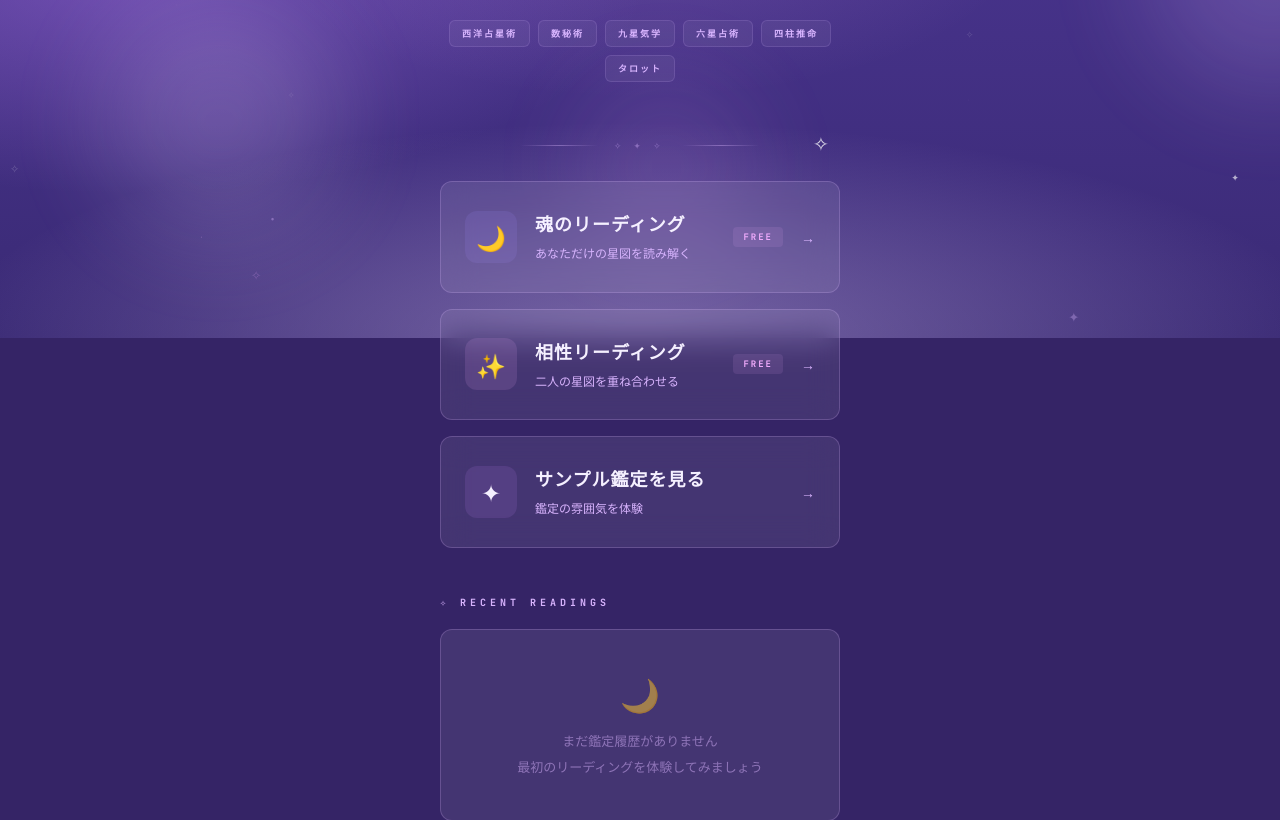
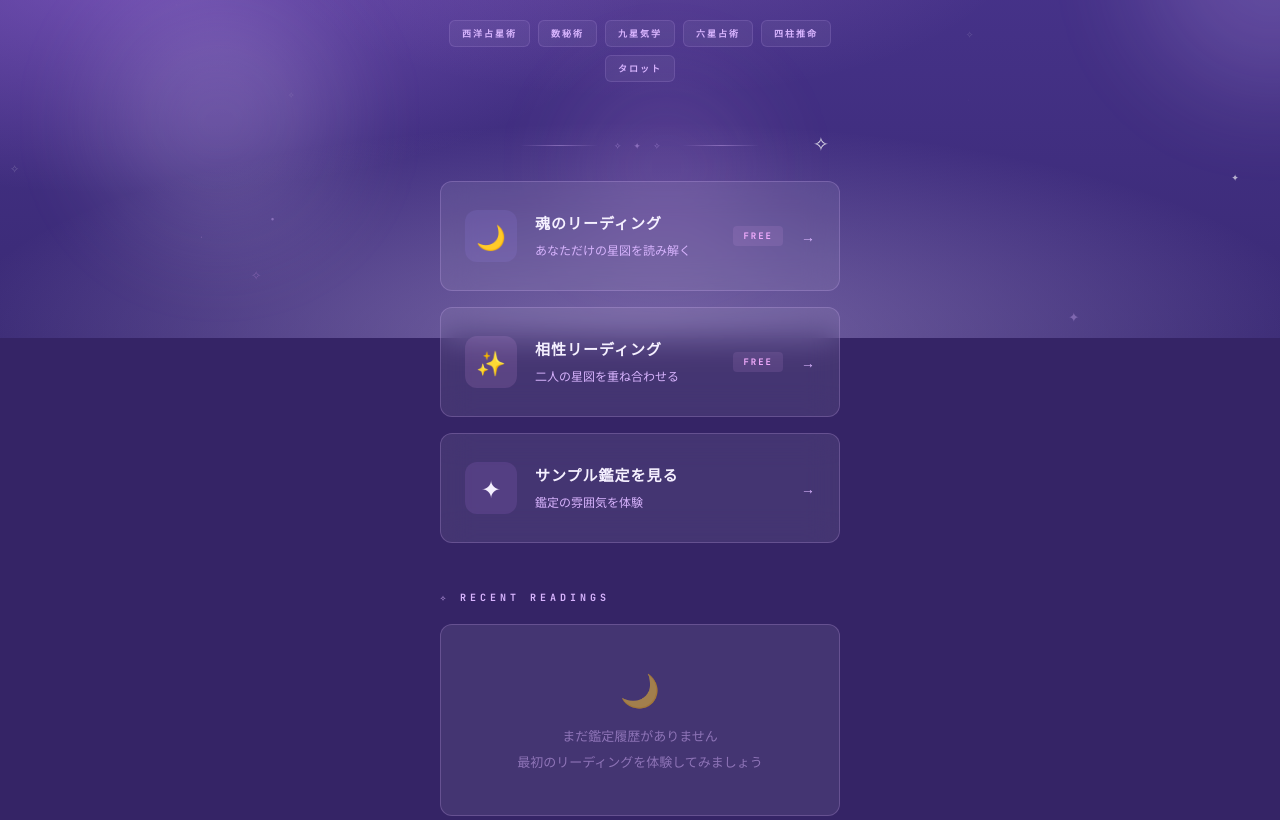
Before and after one commit to yuna-metisbel/fortune-reading-app, a FastAPI app: page / in a window 1280 px wide. Shown: the part 462-1282 px from the top of the page. Run offline with FastAPI, Linux system fonts and the light colour scheme; data that the repository does not hold is empty; some libraries are stand-ins or nearby versions; some web fonts are replaced.

Commit message:
fix: compat poster name from profiles, menu title single line
- Load profile_2 for compatibility readings
- Show "名前 × 名前" instead of reading.theme for compat poster
- Menu title: 18px→15px + white-space: nowrap for single line

Co-Authored-By: Claude Opus 4.6 (1M context) <noreply@anthropic.com>

```diff
--- a/app/routers/readings.py
+++ b/app/routers/readings.py
@@ -457,7 +457,10 @@ async def reading_result(
     db: AsyncSession = Depends(get_db),
 ):
     result = await db.execute(
-        select(Reading).where(Reading.id == reading_id).options(selectinload(Reading.profile))
+        select(Reading).where(Reading.id == reading_id).options(
+            selectinload(Reading.profile),
+            selectinload(Reading.profile_2),
+        )
     )
     reading = result.scalar_one_or_none()
     if reading is None:
--- a/app/static/css/style.css
+++ b/app/static/css/style.css
@@ -458,9 +458,9 @@ img, svg { max-width: 100%; height: auto; }
 .menu-text { flex: 1; }
 .menu-title {
   font-family: var(--font-heading);
-  font-size: 18px; font-weight: 700;
+  font-size: 15px; font-weight: 700;
   letter-spacing: 1px; margin-bottom: 6px;
-  text-wrap: balance;
+  white-space: nowrap;
 }
 .menu-desc {
   font-family: var(--font-body);
--- a/app/templates/reading_result.html
+++ b/app/templates/reading_result.html
@@ -20,7 +20,7 @@
   {% if is_compat %}
     <div class="poster-label" style="animation:glowPulse 4s ease-in-out infinite">COMPATIBILITY READING</div>
     <div class="poster-meta">
-      <div class="poster-name">{{ reading.theme | replace('の相性リーディング','') }}</div>
+      <div class="poster-name">{{ reading.profile.nickname if reading.profile else '' }} × {{ reading.profile_2.nickname if reading.profile_2 else '' }}</div>
     </div>
     <div class="tarot-mandala">
       <svg viewBox="0 0 200 200" fill="none">
```
